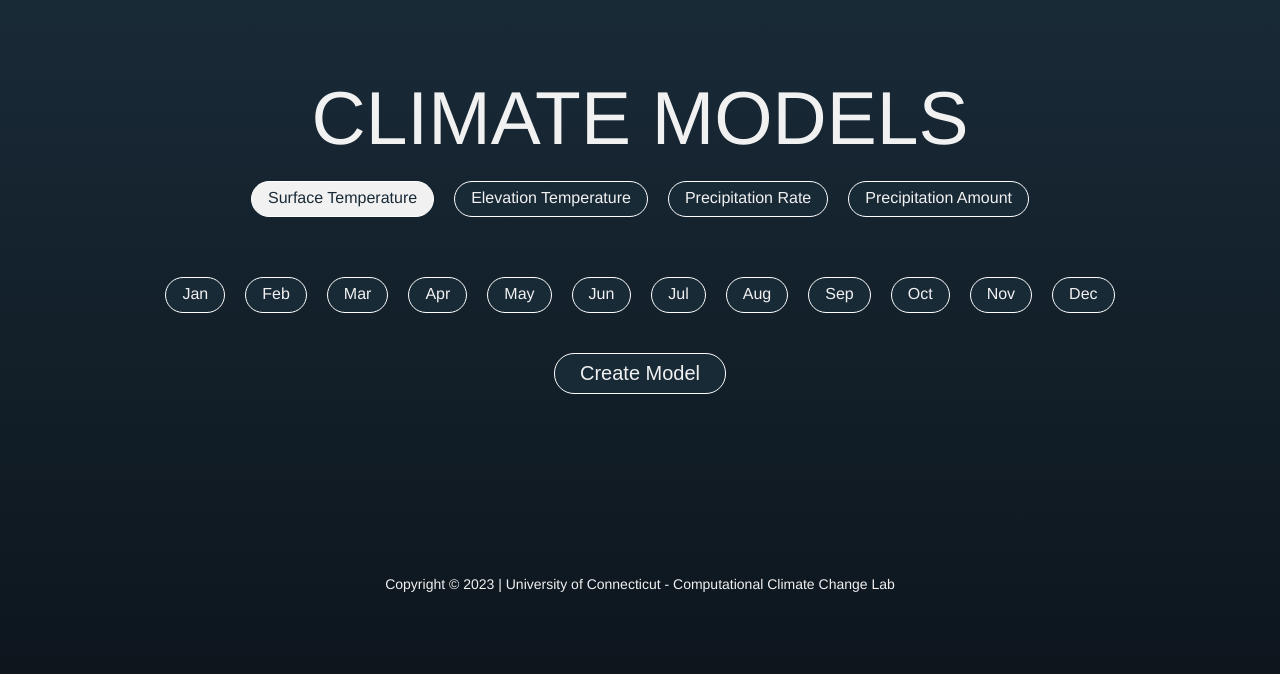
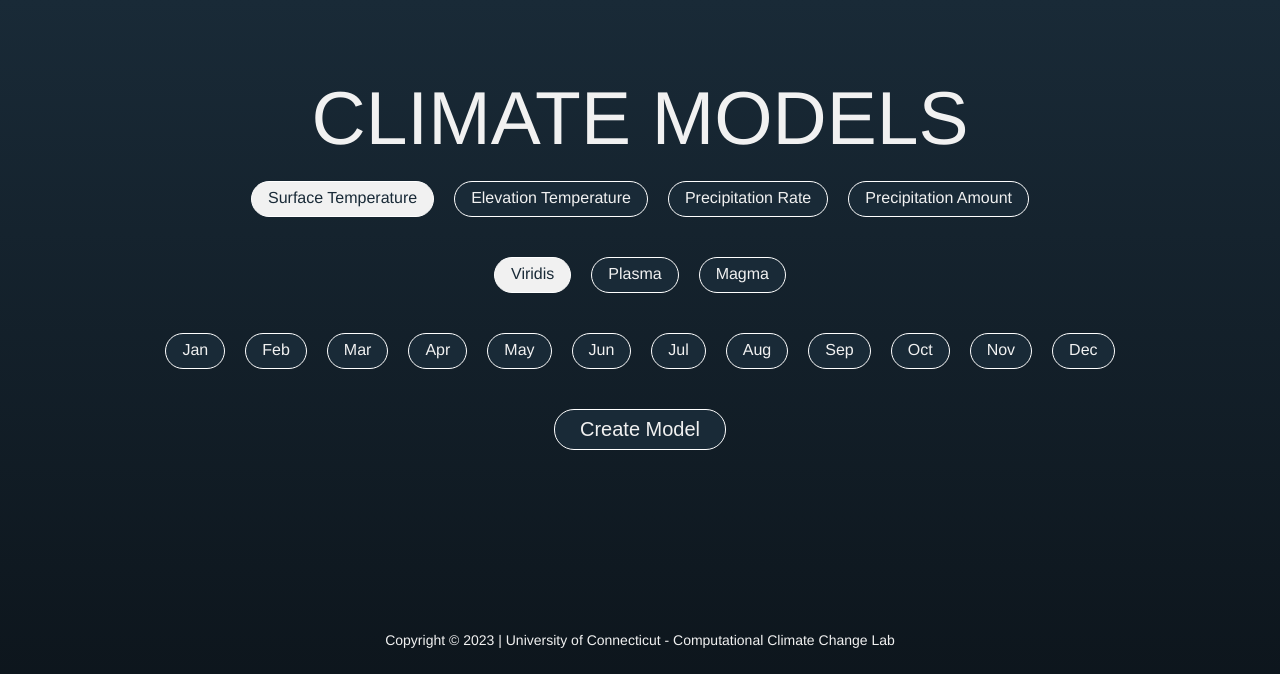
Before and after one commit to bsepaul/climate-models, a Flask app: page / in a window 1280 px wide, after a click on "Surface Temperature". Shown: the top 674 px of the page. Run offline with Flask 2, Linux system fonts and the light colour scheme; some libraries are stand-ins or nearby versions.

Commit message:
Adding base for user color selection

```diff
--- a/website/static/script.js
+++ b/website/static/script.js
@@ -1,9 +1,7 @@
 $(document).ready(function () {
-    $('input[type="radio"]').click(function () {
+    $('input[name="graphType"]').click(function () {
         var graph = $(this).attr("value");
         var target = $("." + graph);
-        console.log(graph)
-        console.log(target)
         $(".options").not(target).hide();
         $(target).show();
     });
--- a/website/static/styles.css
+++ b/website/static/styles.css
@@ -58,6 +58,41 @@ html {
 
 .button:active {
     background: var(--white);
+}
+
+.color-selection {
+    display: flex;
+    margin: auto;
+    justify-content: center;
+    padding: 10px;
+    flex-wrap: wrap;
+}
+
+.color-selection input[type="radio"] {
+    display: none;
+}
+
+.color-selection label {
+    display: inline-block;
+    height: 20px;
+    border: 1px solid white;
+    border-radius: 18px;
+    font-size: 16px;
+    padding: 7px 16px;
+    background: var(--darkBlue);
+    color: var(--white);
+    margin: 10px;
+    cursor: pointer;
+}
+
+.color-selection input[type="radio"]:checked+label {
+    background: var(--white) !important;
+    color: var(--darkBlue) !important;
+}
+
+.color-selection label:hover {
+    background: var(--blue);
+    transition-duration: 0.5s;
 }
 
 .content {
--- a/website/templates/base.html
+++ b/website/templates/base.html
@@ -32,26 +32,67 @@
                                 <label for="pcpAmnt">Precipitation Amount</label>
                         </div>
                         <div class="sfcTemp options">
-                                <div class="section"></div>
+                                <div class="color-selection">
+                                        <input type="radio" name="color-sfcTemp" value="viridis" id="color-sfcTemp-a"
+                                                checked>
+                                        <label for="color-sfcTemp-a">Viridis</label>
+
+                                        <input type="radio" name="color-sfcTemp" value="plasma" id="color-sfcTemp-b">
+                                        <label for="color-sfcTemp-b">Plasma</label>
+
+                                        <input type="radio" name="color-sfcTemp" value="magma" id="color-sfcTemp-c">
+                                        <label for="color-sfcTemp-c">Magma</label>
+                                </div>
                         </div>
                         <div class="tempElev options">
+                                <div class="color-selection">
+                                        <input type="radio" name="color-tempElev" value="viridis" id="color-tempElev-a"
+                                                checked>
+                                        <label for="color-tempElev-a">Viridis</label>
+
+                                        <input type="radio" name="color-tempElev" value="plasma" id="color-tempElev-b">
+                                        <label for="color-tempElev-b">Plasma</label>
+
+                                        <input type="radio" name="color-tempElev" value="magma" id="color-tempElev-c">
+                                        <label for="color-tempElev-c">Magma</label>
+                                </div>
                                 <div class="section">
                                         <input type="range" min="0" max="29" value="15" name="elevation" id="elevation">
                                 </div>
                         </div>
                         <div class="pcpRate options">
-                                <div class="section"></div>
+                                <div class="color-selection">
+                                        <input type="radio" name="color-pcpRate" value="viridis" id="color-pcpRate-a"
+                                                checked>
+                                        <label for="color-pcpRate-a">Viridis</label>
+
+                                        <input type="radio" name="color-pcpRate" value="plasma" id="color-pcpRate-b">
+                                        <label for="color-pcpRate-b">Plasma</label>
+
+                                        <input type="radio" name="color-pcpRate" value="magma" id="color-pcpRate-c">
+                                        <label for="color-pcpRate-c">Magma</label>
+                                </div>
                         </div>
                         <div class="pcpAmnt options">
-                                <div class="section"></div>
+                                <div class="color-selection">
+                                        <input type="radio" name="color-pcpAmnt" value="viridis" id="color-pcpAmnt-a"
+                                                checked>
+                                        <label for="color-pcpAmnt-a">Viridis</label>
+
+                                        <input type="radio" name="color-pcpAmnt" value="plasma" id="color-pcpAmnt-b">
+                                        <label for="color-pcpAmnt-b">Plasma</label>
+
+                                        <input type="radio" name="color-pcpAmnt" value="magma" id="color-pcpAmnt-c">
+                                        <label for="color-pcpAmnt-c">Magma</label>
+                                </div>
                         </div>
 
                         <div class="month-selection">
                                 <input type="checkbox" name="month" value="01" id="jan" /><label for="jan">Jan</label>
                                 <input type="checkbox" name="month" value="02" id="feb" /><label for="feb">Feb</label>
                                 <input type="checkbox" name="month" value="03" id="mar" /><label for="mar">Mar</label>
-                                <input type="checkbox" name="month" value="04" id="apr" /><label for="apr"> Apr </label>
-                                <input type="checkbox" name="month" value="05" id="may" /><label for="may"> May </label>
+                                <input type="checkbox" name="month" value="04" id="apr" /><label for="apr">Apr</label>
+                                <input type="checkbox" name="month" value="05" id="may" /><label for="may">May</label>
                                 <input type="checkbox" name="month" value="06" id="jun" /><label for="jun">Jun</label>
                                 <input type="checkbox" name="month" value="07" id="jul" /><label for="jul">Jul</label>
                                 <input type="checkbox" name="month" value="08" id="aug" /><label for="aug">Aug</label>
```
Also changed, not shown: website/render.py (+9 -5 lines).
